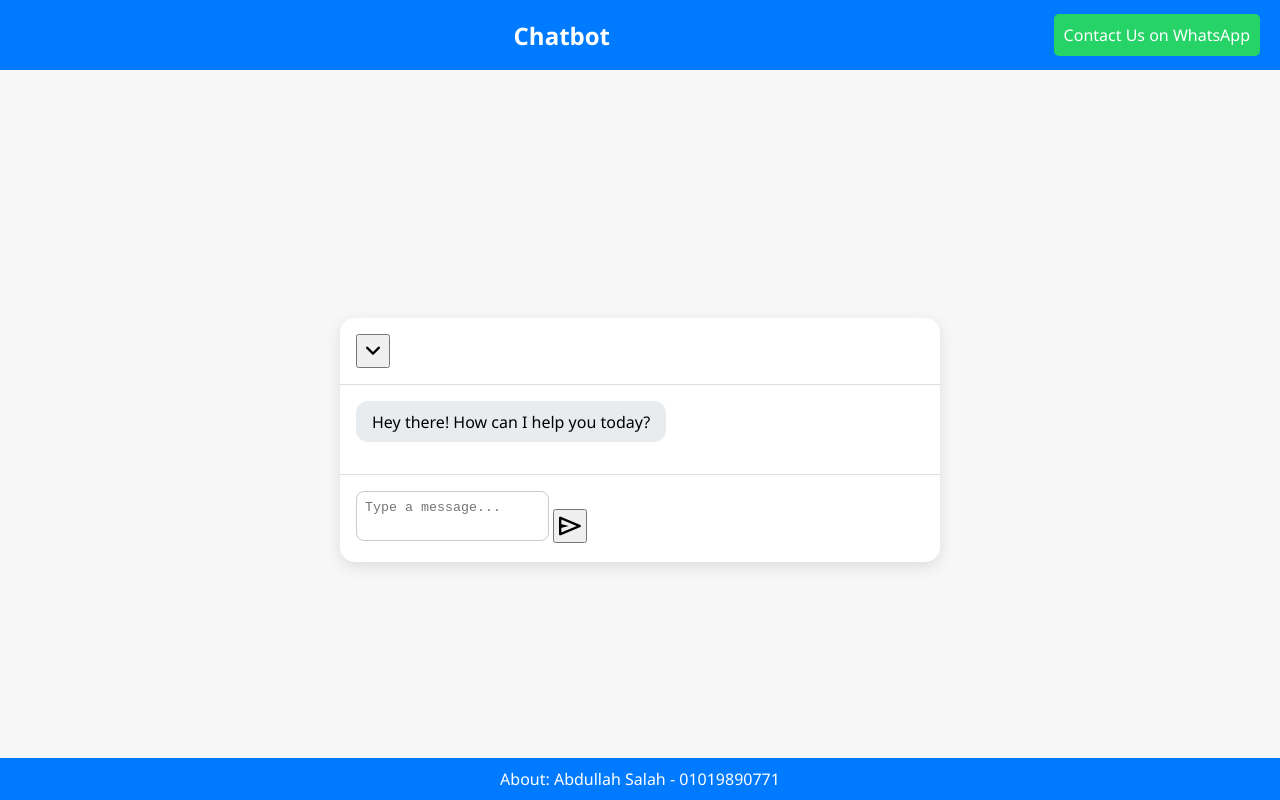
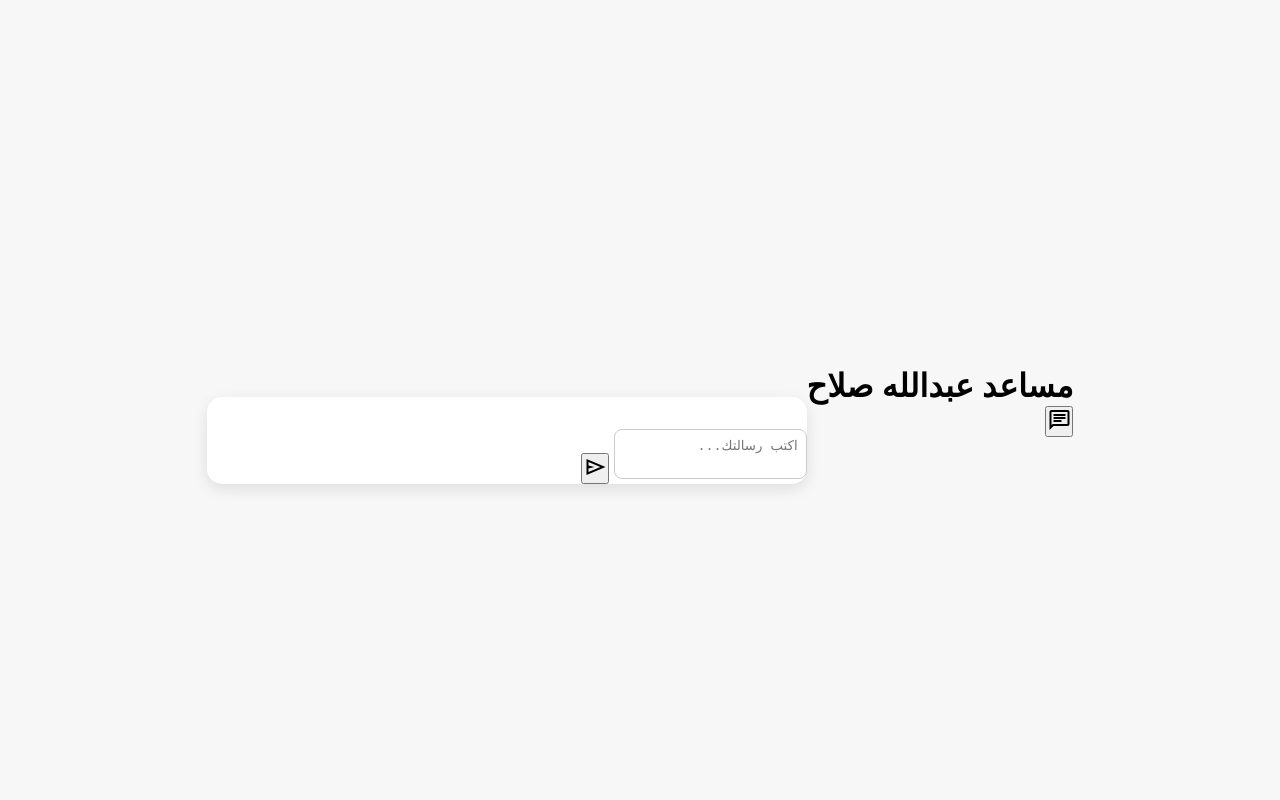
Before and after one commit to ALbody/Ai_Abdullah, a plain HTML site: page index.html in a window 1280 px wide. Drawn offline with nearby package versions, Linux system fonts and the light colour scheme.

Commit message:
index.html

```diff
--- a/index.html
+++ b/index.html
@@ -1,46 +1,31 @@
 <!DOCTYPE html>
-<html lang="en">
+<html lang="ar" dir="rtl">
   <head>
-  <meta charset="UTF-8">
-  <meta name="viewport" content="width=device-width, initial-scale=1.0">
-  <title>AI Chatbot</title>
-  <link href="https://fonts.googleapis.com/css2?family=Material+Symbols+Outlined:opsz,wght,FILL,GRAD@48,400,0,0&family=Material+Symbols+Rounded:opsz,wght,FILL,GRAD@48,400,1,0" rel="stylesheet">
-  <link rel="stylesheet" href="style.css">
+    <meta charset="UTF-8" />
+    <meta name="viewport" content="width=device-width, initial-scale=1.0" />
+    <title>مساعد ذكي - عبدالله صلاح</title>
+    <link rel="stylesheet" href="style.css" />
+    <link rel="stylesheet" href="https://fonts.googleapis.com/css2?family=Material+Symbols+Outlined" />
   </head>
   <body>
-
-  <header class="header-info">
-    <svg class="chatbot-logo" xmlns="http://www.w3.org/2000/svg" width="50" height="50" viewBox="0 0 1024 1024">
-      <!-- Logo SVG path -->
-    </svg>
-    <h2 class="logo-text">Chatbot</h2>
-    <a href="https://wa.me/201019890771" target="_blank" id="whatsapp-button" class="whatsapp-button">Contact Us on WhatsApp</a>
+    <header class="main-header">
+      <h1>مساعد عبدالله صلاح</h1>
+      <button id="whatsapp-button" title="تواصل واتساب">
+        <span class="material-symbols-outlined">chat</span>
+      </button>
     </header>
 
-  <div class="chat-container">
-    <div class="chat-header">
-      <button id="close-chatbot" class="material-symbols-rounded">keyboard_arrow_down</button>
-    </div>
+    <main class="chat-container">
+      <section class="chat-body"></section>
 
-    <div class="chat-body">
-      <div class="message bot-message">
-        <div class="message-text">Hey there! How can I help you today?</div>
-      </div>
-    </div>
-
-    <div class="chat-footer">
-      <form action="#" class="chat-form">
-        <textarea placeholder="Type a message..." class="message-input" required></textarea>
-        <button type="button" id="send-message" class="material-symbols-rounded">send</button>
+      <form class="chat-form">
+        <textarea class="message-input" placeholder="اكتب رسالتك..." required></textarea>
+        <button id="send-message" type="submit">
+          <span class="material-symbols-outlined">send</span>
+        </button>
       </form>
-    </div>
-  </div>
-
-  <footer class="footer-info">
-    <p>About: Abdullah Salah - 01019890771</p>
-  </footer>
+    </main>
 
     <script src="script.js"></script>
-
   </body>
 </html>
```
Lines whose indentation alone changed are shown as unchanged.
